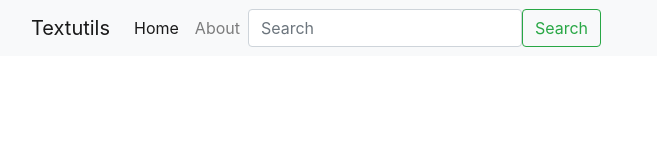
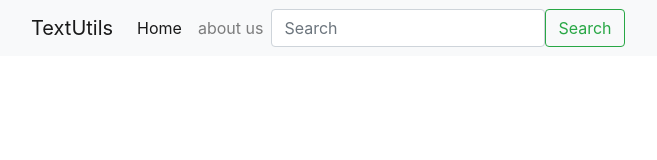
Before and after one commit to shubhamk23/ReactJsDemo, a React (Create React App) app: page / in a window 1280 px wide. Shown: the top 160 px of the page, without its empty margins (0-657 px from the left). Built offline with nearby package versions, Linux system fonts and the light colour scheme.

Commit message:
Video 6 Understanding Props and PropTypes in React

```diff
--- a/src/App.js
+++ b/src/App.js
@@ -1,33 +1,13 @@
 
 import './App.css';
+import Navbar from './components/Navbar';
 
 function App() {
   // Here we can return only one tag (This is JSX)
   return (
     <>
-    <nav className="navbar navbar-expand-lg navbar-light bg-light">
-  <div className="container-fluid">
-    <a className="navbar-brand" href="/">Textutils</a>
-    <button className="navbar-toggler" type="button" data-bs-toggle="collapse" data-bs-target="#navbarSupportedContent" aria-controls="navbarSupportedContent" aria-expanded="false" aria-label="Toggle navigation">
-      <span className="navbar-toggler-icon"></span>
-    </button>
-    <div className="collapse navbar-collapse" id="navbarSupportedContent">
-      <ul className="navbar-nav me-auto mb-2 mb-lg-0">
-        <li className="nav-item">
-          <a className="nav-link active" aria-current="page" href="/">Home</a>
-        </li>
-        <li className="nav-item">
-          <a className="nav-link" href="/">About</a>
-        </li>
-
-      </ul>
-      <form className="d-flex">
-        <input className="form-control me-2" type="search" placeholder="Search" aria-label="Search"/>
-        <button className="btn btn-outline-success" type="submit">Search</button>
-      </form>
-    </div>
-  </div>
-</nav>
+<Navbar title="TextUtils" aboutText="about us"/>
+{/* <Navbar/> */}
     </>
 
 
--- /dev/null
+++ b/src/components/Navbar.js
@@ -0,0 +1,41 @@
+import React from 'react'
+import PropTypes from 'prop-types'
+
+
+export default function Navbar(props) {
+  return (
+    <nav className="navbar navbar-expand-lg navbar-light bg-light">
+    <div className="container-fluid">
+    <a className="navbar-brand" href="/">{props.title}</a>
+    <button className="navbar-toggler" type="button" data-bs-toggle="collapse" data-bs-target="#navbarSupportedContent" aria-controls="navbarSupportedContent" aria-expanded="false" aria-label="Toggle navigation">
+      <span className="navbar-toggler-icon"></span>
+    </button>
+    <div className="collapse navbar-collapse" id="navbarSupportedContent">
+      <ul className="navbar-nav me-auto mb-2 mb-lg-0">
+        <li className="nav-item">
+          <a className="nav-link active" aria-current="page" href="/">Home</a>
+        </li>
+        <li className="nav-item">
+          <a className="nav-link" href="/">{props.aboutText}</a>
+        </li>
+
+      </ul>
+      <form className="d-flex">
+        <input className="form-control me-2" type="search" placeholder="Search" aria-label="Search"/>
+        <button className="btn btn-outline-success" type="submit">Search</button>
+      </form>
+    </div>
+  </div>
+  </nav>
+  )
+}
+
+Navbar.propTypes = {
+  title: PropTypes.string.isRequired,
+  aboutText: PropTypes.string
+
+}
+Navbar.defaultProps = {
+  title: "Set Title Here",
+  aboutText: "About text here"
+}
```
Also changed, not shown: module1.mjs (added, +8 -0 lines), module2.mjs (added, +9 -0 lines).
